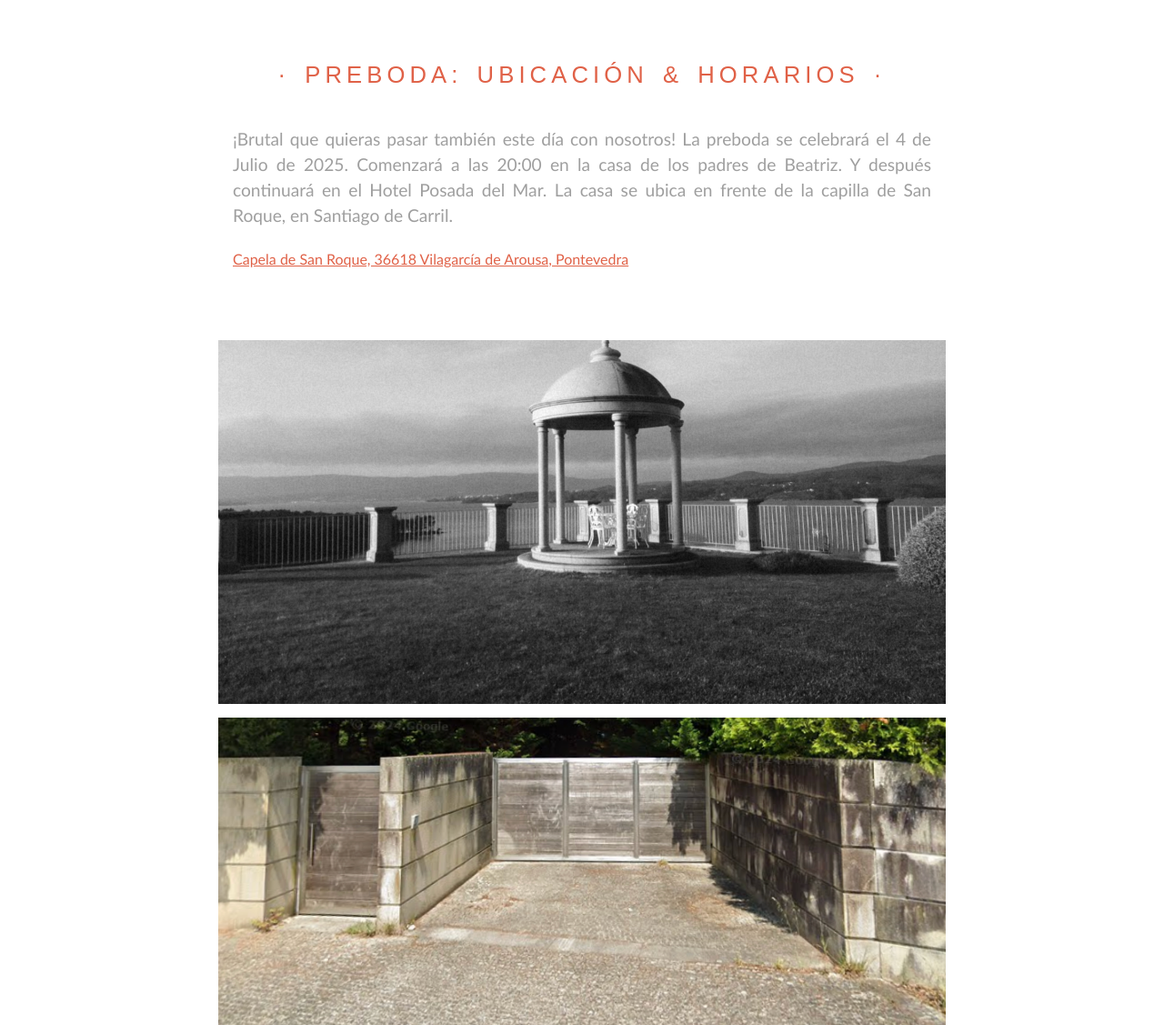
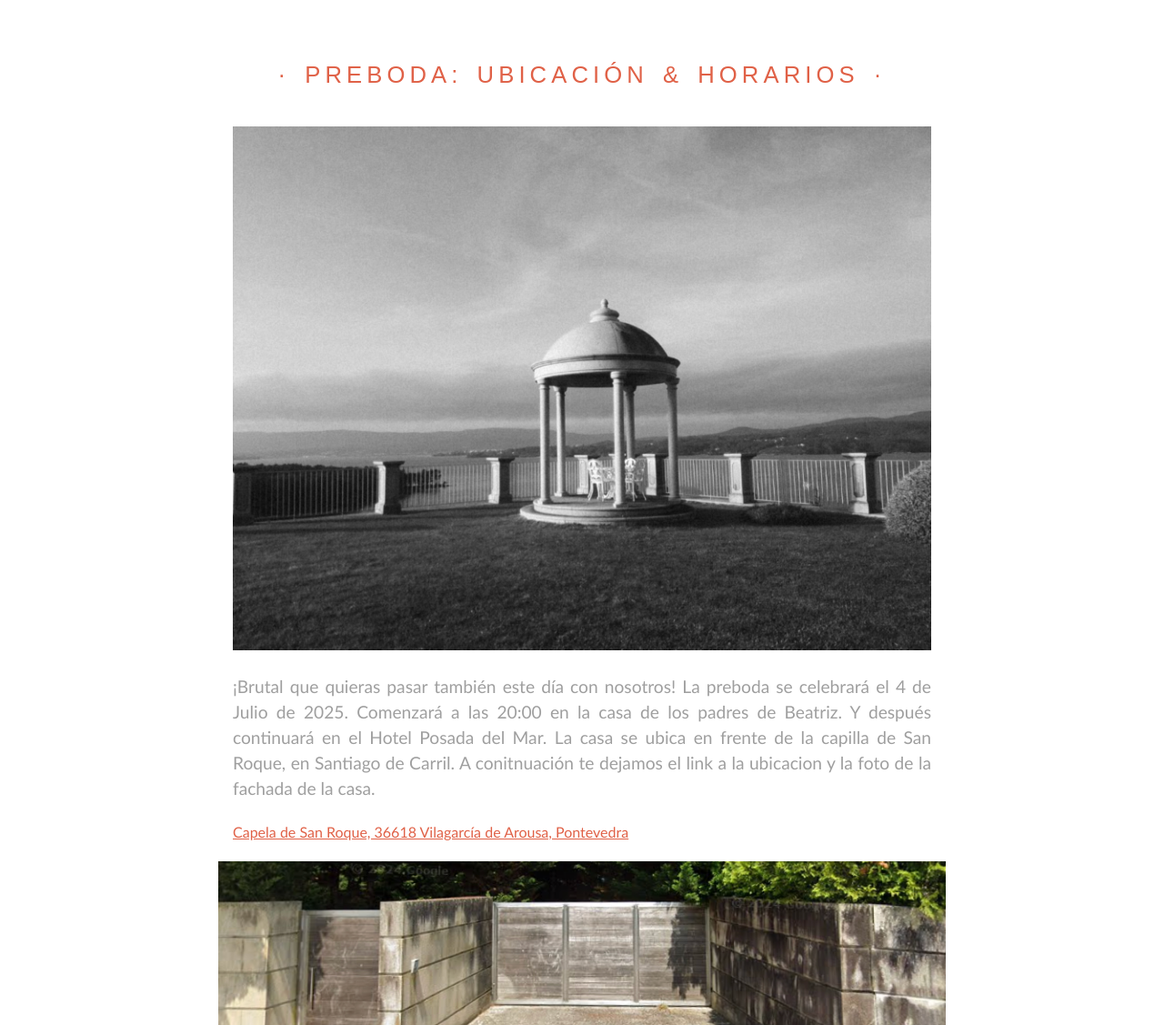
Before and after one commit to BeatrizArespacochaga/wedding-website, a plain HTML site: page preboda.html in a window 1280 px wide. Shown: the part 610-1737 px from the top of the page at 91% size. Drawn offline with Linux system fonts and the light colour scheme.

Commit message:
edit preboda landing page

```diff
--- a/assets/css/preboda.css
+++ b/assets/css/preboda.css
@@ -9,6 +9,10 @@ img.imagen-playa{
     width: 100%;
     height: 65vh;
     object-fit: cover;
+}
+
+.text-boda {
+    margin-block-end: 20px;
 }
 
 .text-boda a {
--- a/preboda.html
+++ b/preboda.html
@@ -19,11 +19,13 @@
         </div>
         <div class="text-boda">
             <h2>· PREBODA: UBICACIÓN & HORARIOS ·</h2>
-            <p>¡Brutal que quieras pasar también este día con nosotros! La preboda se celebrará el 4 de Julio de 2025. Comenzará a las 20:00 en la casa de los padres de Beatriz. Y después continuará en el Hotel Posada del Mar. La casa se ubica en frente de la capilla de San Roque, en Santiago de Carril.</p>
+            <img src="assets/images/casa_foto.jpeg" alt="Casa Arespacochaga">
+
+            <p>¡Brutal que quieras pasar también este día con nosotros! La preboda se celebrará el 4 de Julio de 2025. Comenzará a las 20:00 en la casa de los padres de Beatriz. Y después continuará en el Hotel Posada del Mar. La casa se ubica en frente de la capilla de San Roque, en Santiago de Carril. A conitnuación te dejamos el link a la ubicacion y la foto de la fachada de la casa.</p>
             <a href="https://www.google.com/maps?hl=en&gl=es&um=1&ie=UTF-8&fb=1&sa=X&ftid=0xd2f1780f9878cbf:0x2da327ea0405f79c">Capela de San Roque, 36618 Vilagarcía de Arousa, Pontevedra</a>
         </div>
         <div class="location-pboda">
-                <img src="assets/images/casa_foto.jpeg" alt="Casa Arespacochaga">
+
                 <img src="assets/images/casa_fachada.png" alt="Casa Arespacochaga">
         </div>
     </div>
```
